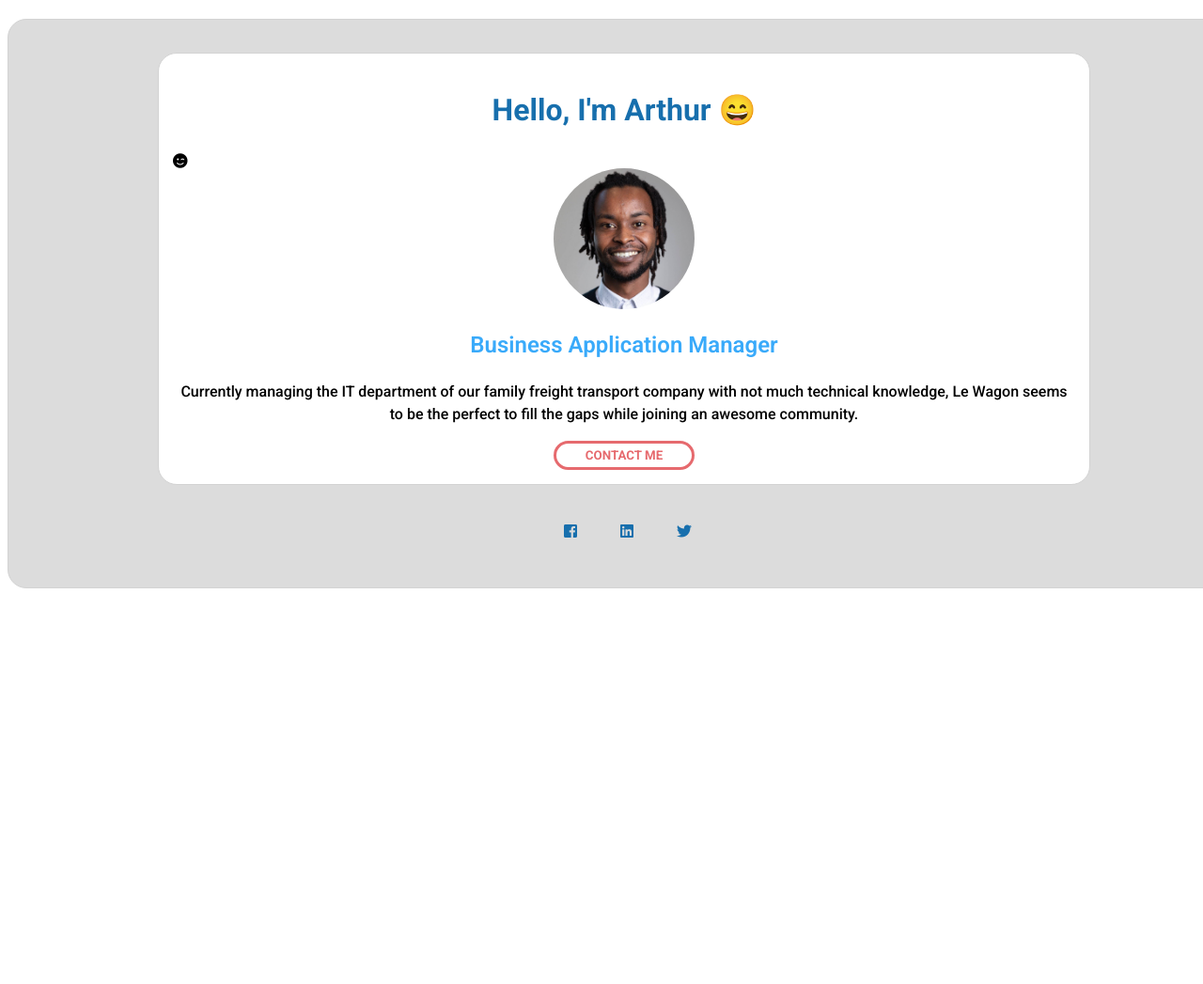
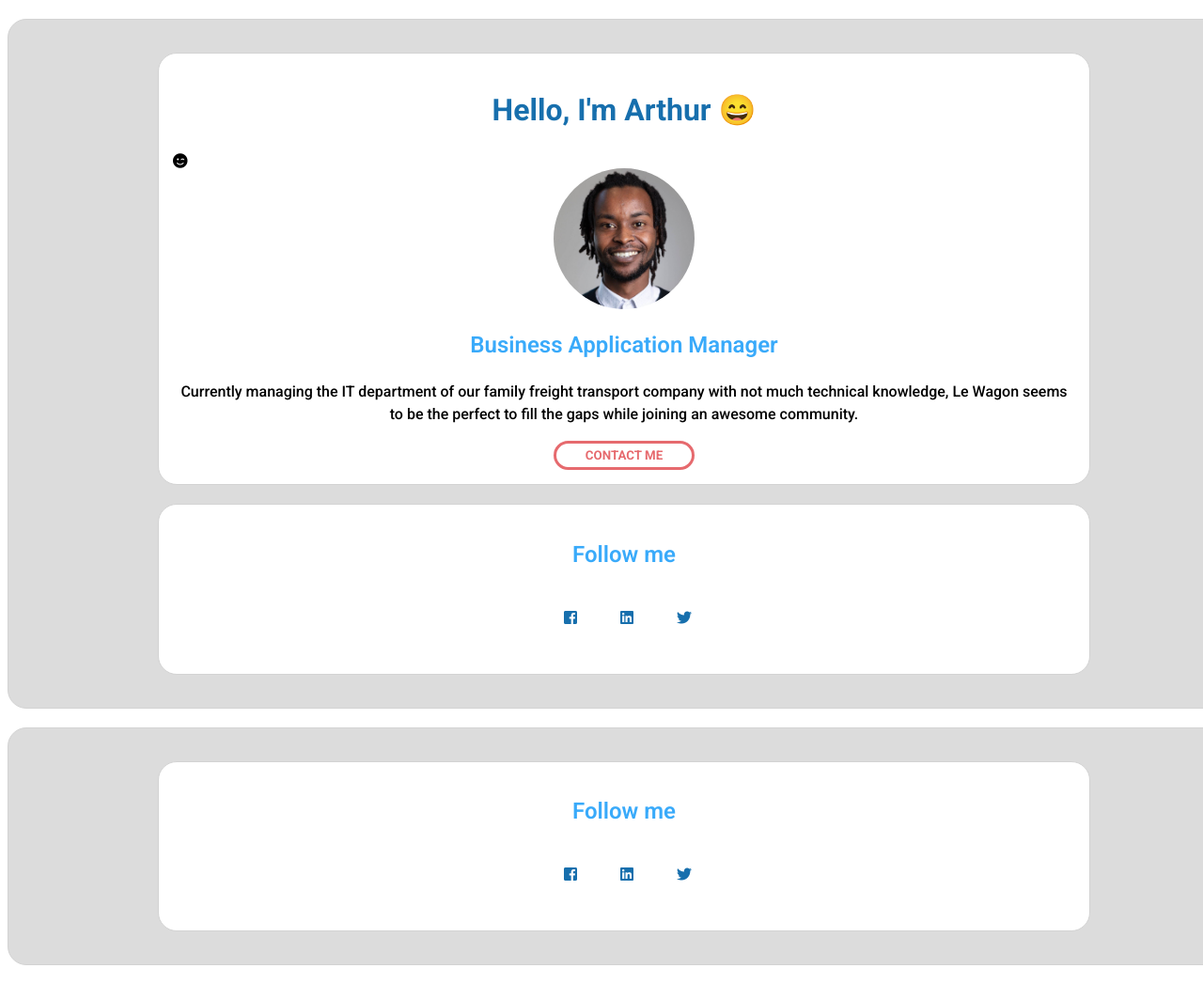
Before and after one commit to aumugisha/profile, a plain HTML site: page index.html in a window 1280 px wide. Shown: the top 1047 px of the page at 94% size. Before the commit the page ends 800 px from the top, so only its background shows below. Drawn offline with Linux system fonts and the light colour scheme.

Commit message:
new changes

```diff
--- a/index.html
+++ b/index.html
@@ -20,6 +20,39 @@
             <button class="button-validate" ><a href="#" > CONTACT ME</a></button>
         </div>
 
+        <div class="card">
+            <h2 class="text-center">Follow me</h2>
+            <div class="social-card" width=150px >
+                <ul class="list-inline">
+                <li>
+                    <a href="#">
+                    <i class="fab fa-facebook-square" class="icons" width=50px></i>
+                    </a>
+                </li>
+                <li>
+                    <a href="#">
+                    <i class="fab fa-linkedin" class="icons"></i>
+                    </a>
+                </li>
+                <li>
+                    <a href="#">
+                    <i class="fab fa-twitter" class="icons"></i>
+                    </a>
+                </li>
+                </ul>
+            </div>
+
+        </div>
+
+
+    </div>
+
+</body>
+
+<div class="container">
+
+    <div class="card">
+        <h2 class="text-center">Follow me</h2>
         <div class="social-card" width=150px >
             <ul class="list-inline">
             <li>
@@ -40,11 +73,6 @@
             </ul>
         </div>
 
-
-    </div>
-
-</body>
-
     </div>
 </div>
 </html>
```
